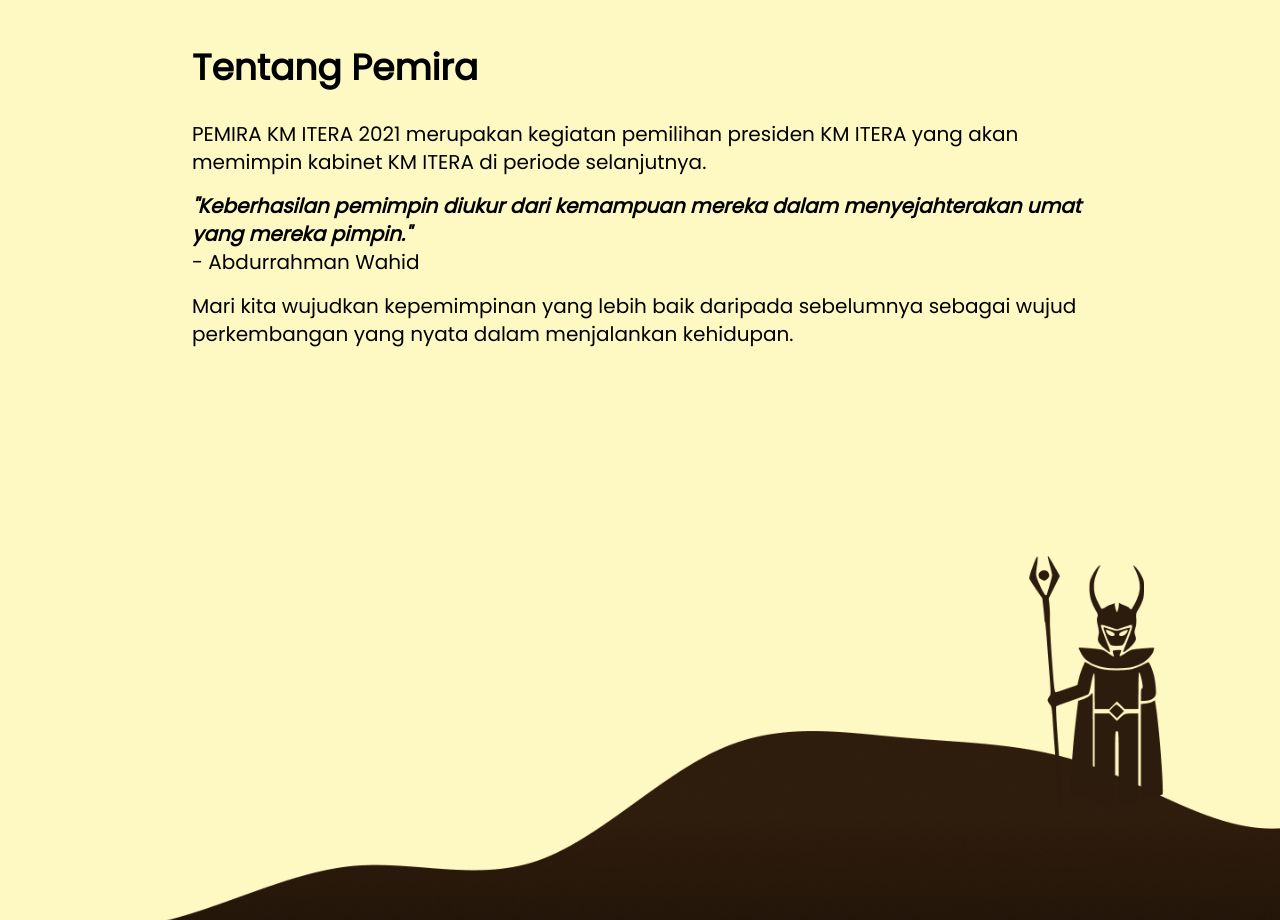
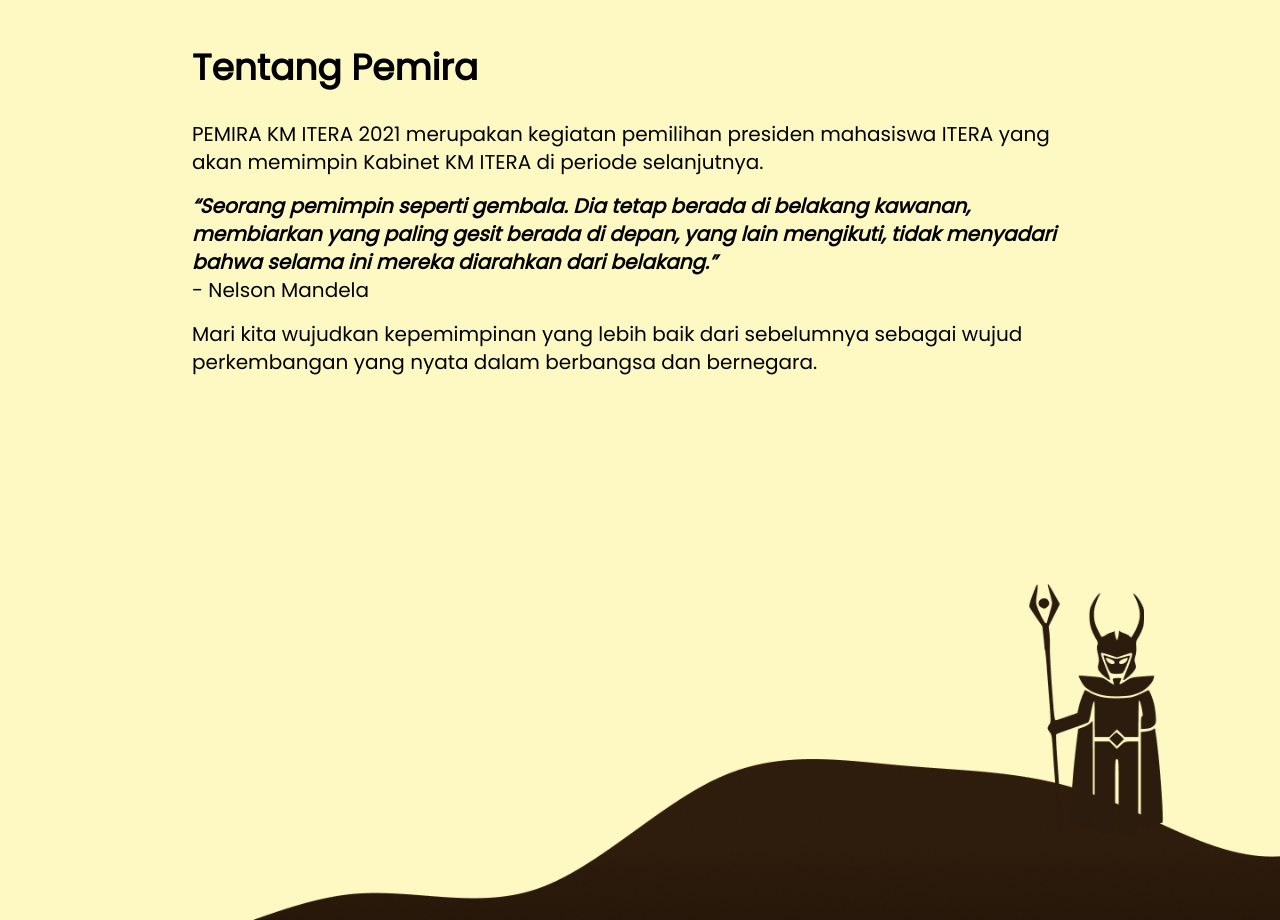
Before and after one commit to masQ-21dev/pemira-KM-ITERA-2022, a website: page public/index.html in a window 1280 px wide. Shown: the part 1640-2560 px from the top of the page. Drawn offline with Linux system fonts and the light colour scheme; files whose address does not match are found by name.

Commit message:
Fixing Tentang Pemira

```diff
--- a/public/index.html
+++ b/public/index.html
@@ -92,20 +92,21 @@
         Tentang Pemira
       </h1>
       <p class="text-xl mb-4">
-        PEMIRA KM ITERA 2021 merupakan kegiatan pemilihan presiden KM ITERA
-        yang akan memimpin kabinet KM ITERA di periode selanjutnya.
+        PEMIRA KM ITERA 2021 merupakan kegiatan pemilihan presiden mahasiswa ITERA
+        yang akan memimpin Kabinet KM ITERA di periode selanjutnya.
       </p>
       <p class="text-xl font-semibold italic">
-        "Keberhasilan pemimpin diukur dari kemampuan mereka
-        dalam menyejahterakan umat yang mereka pimpin."
+        “Seorang pemimpin seperti gembala. Dia tetap berada di belakang kawanan,
+        membiarkan yang paling gesit berada di depan, yang lain mengikuti,
+        tidak menyadari bahwa selama ini mereka diarahkan dari belakang.”
       </p>
       <p class="text-xl mb-4">
-        - Abdurrahman Wahid
+        - Nelson Mandela
       </p>
 
       <p class="text-xl mb-4">
-        Mari kita wujudkan kepemimpinan yang lebih baik daripada sebelumnya
-        sebagai wujud perkembangan yang nyata dalam menjalankan kehidupan.
+        Mari kita wujudkan kepemimpinan yang lebih baik dari sebelumnya
+        sebagai wujud perkembangan yang nyata dalam berbangsa dan bernegara.
       </p>
     </div>
     <div class="w-full justify-center absolute">
```
